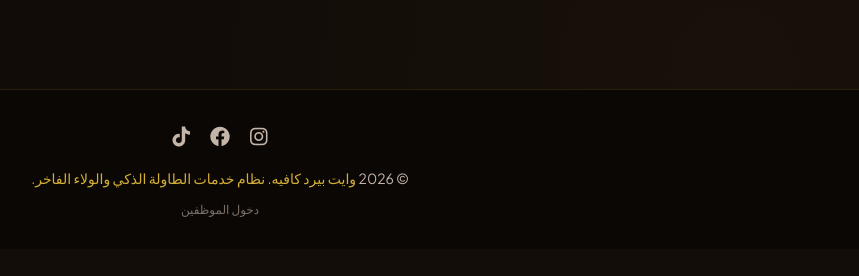
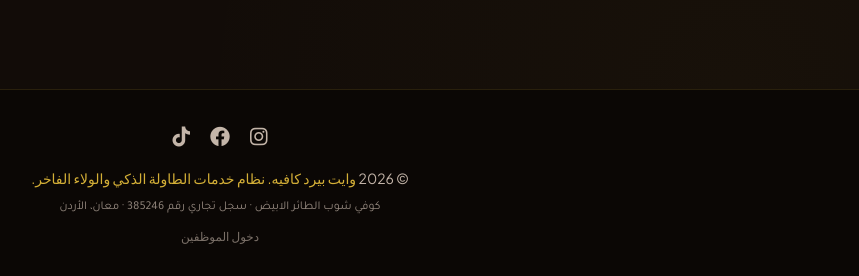
Before and after one commit to mhas198311-del/cafe-smart, a Django app: page /loyalty/ in a window 1280 px wide. Shown: the part 649-925 px from the top of the page, without its empty margins (420-1279 px from the left). Before the commit the page ends 866 px from the top, so only its background shows below. Run offline with Django 5.2, Linux system fonts and the light colour scheme; data comes from the database, SQL or seed files in the repository; parts of the project's set-up code (start-up, migrations or seed data) failed here and were passed over.

Commit message:
Footer: registered trade name and commercial registration number
Meta's business verification checks that the website belongs to the
registered business; the registration is in Arabic under
"كوفي شوب الطائر الابيض", so the footer now states it.

Co-Authored-By: Claude Opus 5.5 (1M context) <noreply@anthropic.com>
Claude-Session: https://claude.ai/code/session_012Bah4sXST7EGt4sMdmCh8n

```diff
--- a/templates/base.html
+++ b/templates/base.html
@@ -521,6 +521,7 @@
             </div>
         {% endif %}
         <p>&copy; 2026 <span data-tr="footer_text">White Bird Cafe. Premium Smart Table Services & CRM System.</span></p>
+        <p style="margin-top: 8px; font-size: 12px; opacity: 0.75;" dir="rtl">كوفي شوب الطائر الابيض · سجل تجاري رقم 385246 · معان، الأردن</p>
         {% if not request.session.staff_user_id %}
             <p style="margin-top: 10px; font-size: 12px;"><a href="/staff/login/" style="color: var(--text-muted); opacity: 0.6;" data-tr="nav_staff_login">Staff Login</a></p>
         {% endif %}
```
